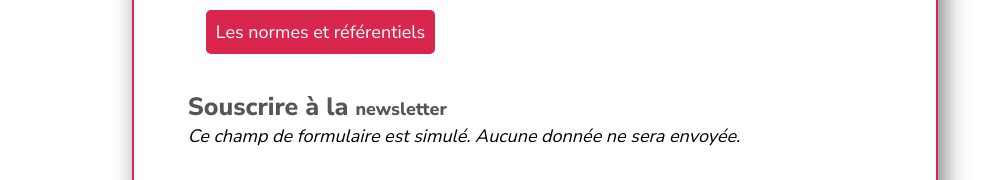
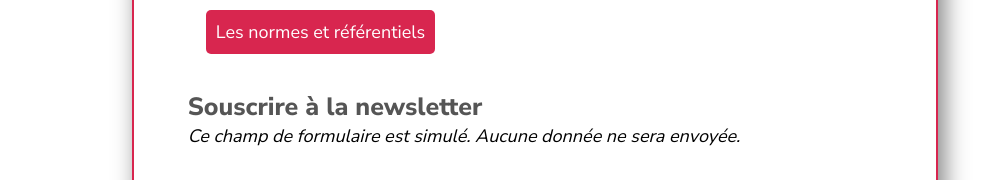
Before and after one commit to A11Ymoufid/7ErreursA11Y, a plain HTML site: page index.html in a window 1280 px wide. Shown: the part 2892-3072 px from the top of the page, without its empty margins (59-1049 px from the left). Drawn offline with Linux system fonts and the light colour scheme.

Commit message:
newsletter

```diff
--- a/index.html
+++ b/index.html
@@ -249,7 +249,7 @@
                 <section class="section3">
 
 
-                    <h2 class="h2" id="newsletter">Souscrire à la <span lang="en">newsletter</span></h2>
+                    <h2 class="h2" id="newsletter">Souscrire à la newsletter</h2>
                     <p><i>Ce champ de formulaire est simulé. Aucune donnée ne sera envoyée.</i></p>
                     <form>
                         <div class="form-group Cform-group">
```
